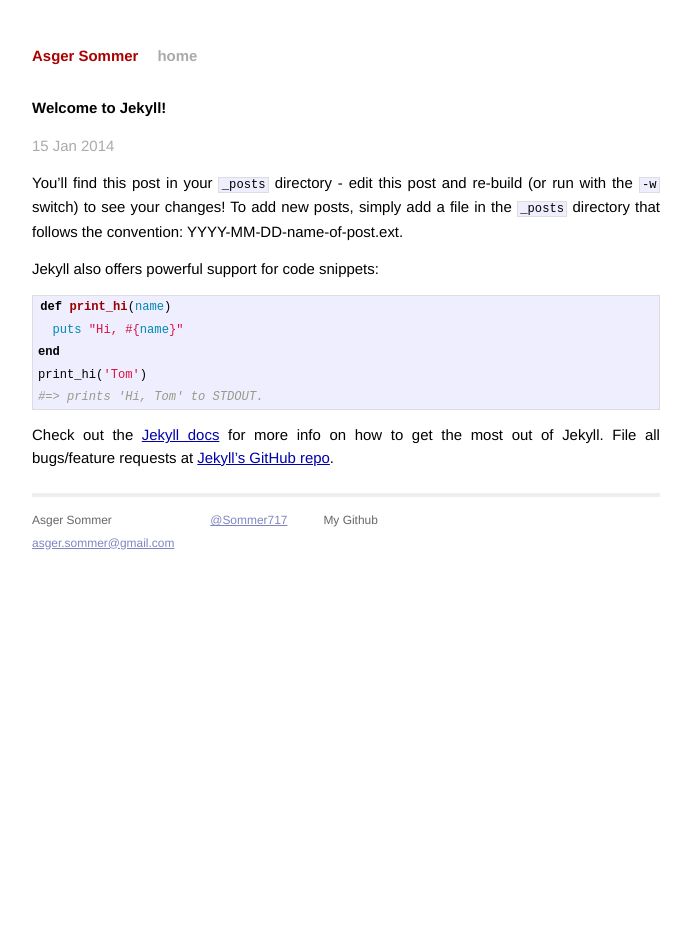
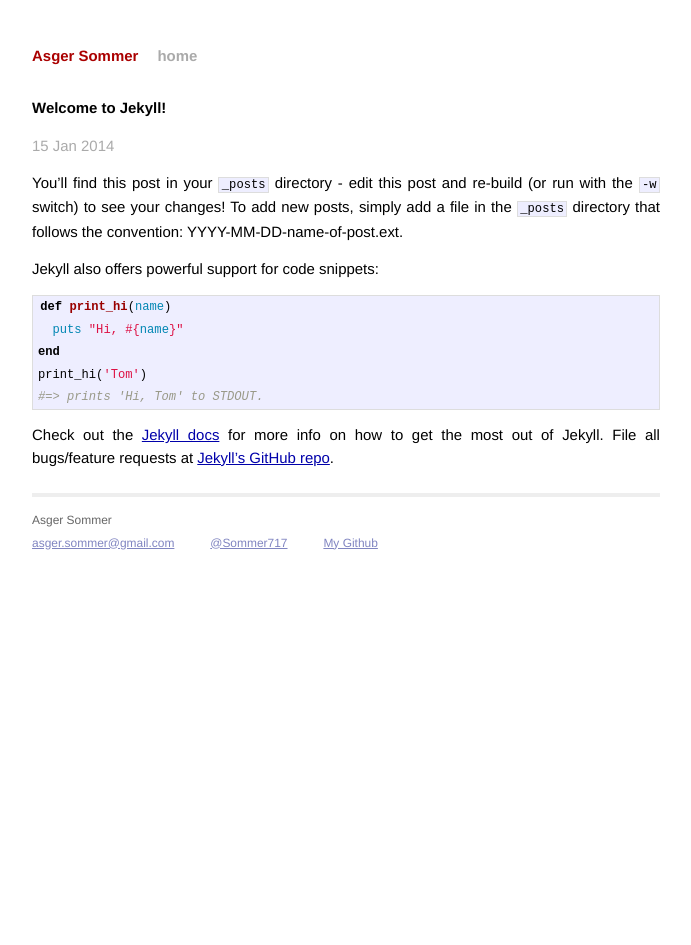
Before and after one commit to AsgerSommer/asgersommer.github.io, a Jekyll site: the page built from _posts/2014-01-15-welcome-to-jekyll.markdown, in a window 1280 px wide. Shown: the whole page, without its empty margins (294-985 px from the left). Built offline with Jekyll 4.4.1, drawn with Linux system fonts in a browser that asks for light colours; Markdown is read by kramdown in place of the engine named in the settings.

Commit message:
contact info

```diff
--- a/_layouts/default.html
+++ b/_layouts/default.html
@@ -32,13 +32,14 @@
             </div>
             <div class="contact">
               <p>
+                <br />
                 <a href="https://twitter.com/Sommer717">@Sommer717</a><br />
-                <a href="https://twitter.com/yourusername"></a><br />
               </p>
             </div>
             <div class="contact">
               <p>
-                <a href="https://github.com/AsgerSommer"></a>My Github<br />
+              	<br />
+                <a href="https://github.com/AsgerSommer">My Github</a><br />
               </p>
             </div>
           </div>
```
